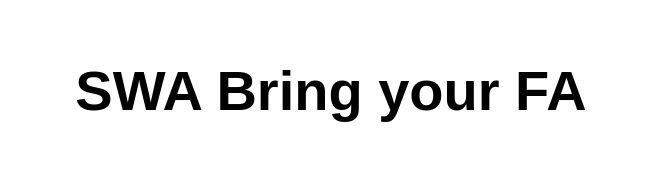
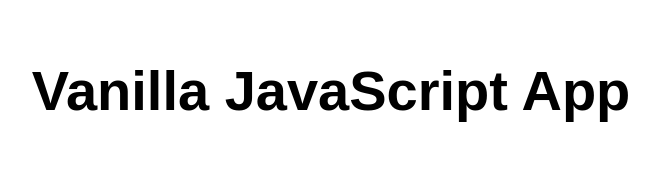
Before and after one commit to Aghyad85/SWABFA, a website: page src/index.html in a window 1280 px wide. Shown: the whole page, without its empty margins (309-968 px from the left). Drawn offline with Linux system fonts and the light colour scheme.

Commit message:
wwwwwwwwwwwwwww

```diff
--- a/src/index.html
+++ b/src/index.html
@@ -10,8 +10,7 @@
 
 <body>
   <main>
-    <h1>SWA Bring your FA </h1>
-
+    <h1>Vanilla JavaScript App</h1>
   </main>
 </body>
 
```
